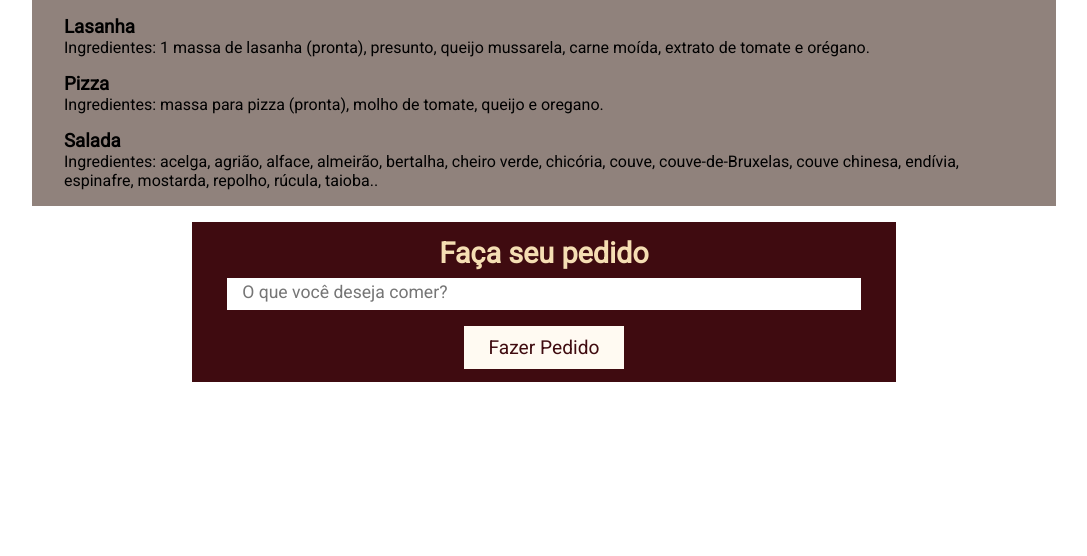
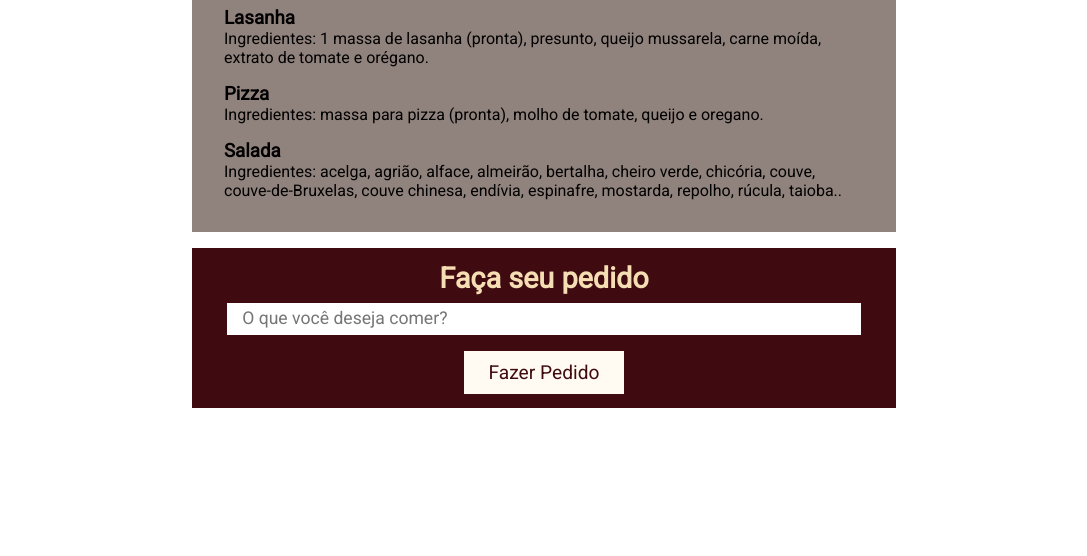
Before and after one commit to Juniorgirouxdev/cardapio-teste-js, a plain HTML site: page index.html in a window 1280 px wide. Shown: the part 244-800 px from the top of the page, without its empty margins (96-1183 px from the left). Drawn offline with Linux system fonts and the light colour scheme.

Commit message:
Second commit

```diff
--- a/style.css
+++ b/style.css
@@ -61,9 +61,9 @@ button {
 }
 
 .containerCardapio {
-  width: 80%;
+  width: 55%;
   background-color: #90827c;
-  padding: 1rem 2rem;
+  padding: 2rem;
   margin-bottom: 1rem;
 }
 
```
